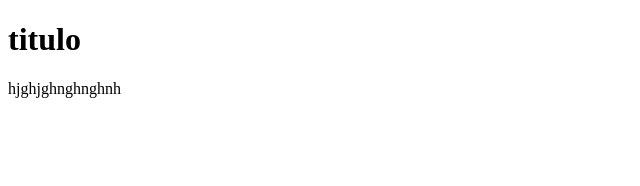
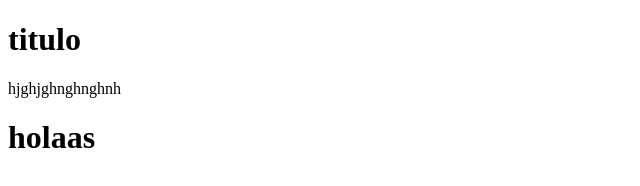
Before and after one commit to Sergio-21-ops/ahc2, a plain HTML site: page index.html in a window 1280 px wide. Shown: the whole page, without its empty margins (0-640 px from the left). Drawn offline with Linux system fonts and the light colour scheme.

Commit message:
hola, esto es h1 hola

```diff
--- a/index.html
+++ b/index.html
@@ -8,6 +8,6 @@
     hjghjghnghnghnh
 </head>
 <body>
-
+    <h1>holaas</h1>
 </body>
 </html>
```
